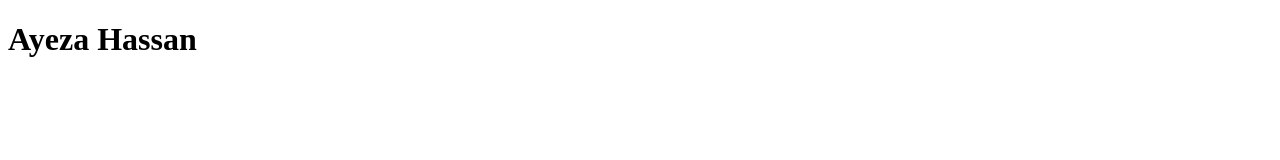
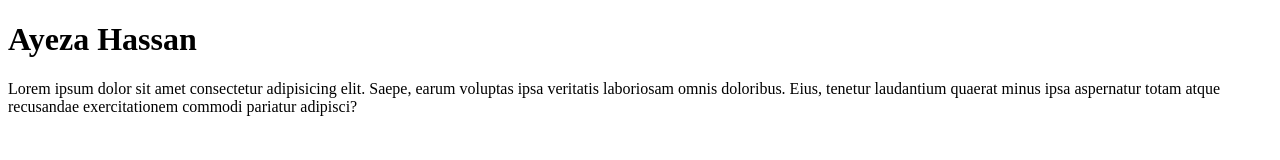
Before and after one commit to abdev2002/Test2, a plain HTML site: page Employee/Employee.html in a window 1280 px wide. Drawn offline with Linux system fonts and the light colour scheme.

Commit message:
WEFLUW;UFWEUO

```diff
--- a/Employee/Employee.html
+++ b/Employee/Employee.html
@@ -7,5 +7,6 @@
 </head>
 <body>
     <h1>Ayeza Hassan</h1>
+    <P>Lorem ipsum dolor sit amet consectetur adipisicing elit. Saepe, earum voluptas ipsa veritatis laboriosam omnis doloribus. Eius, tenetur laudantium quaerat minus ipsa aspernatur totam atque recusandae exercitationem commodi pariatur adipisci?</P>
 </body>
 </html>
```
